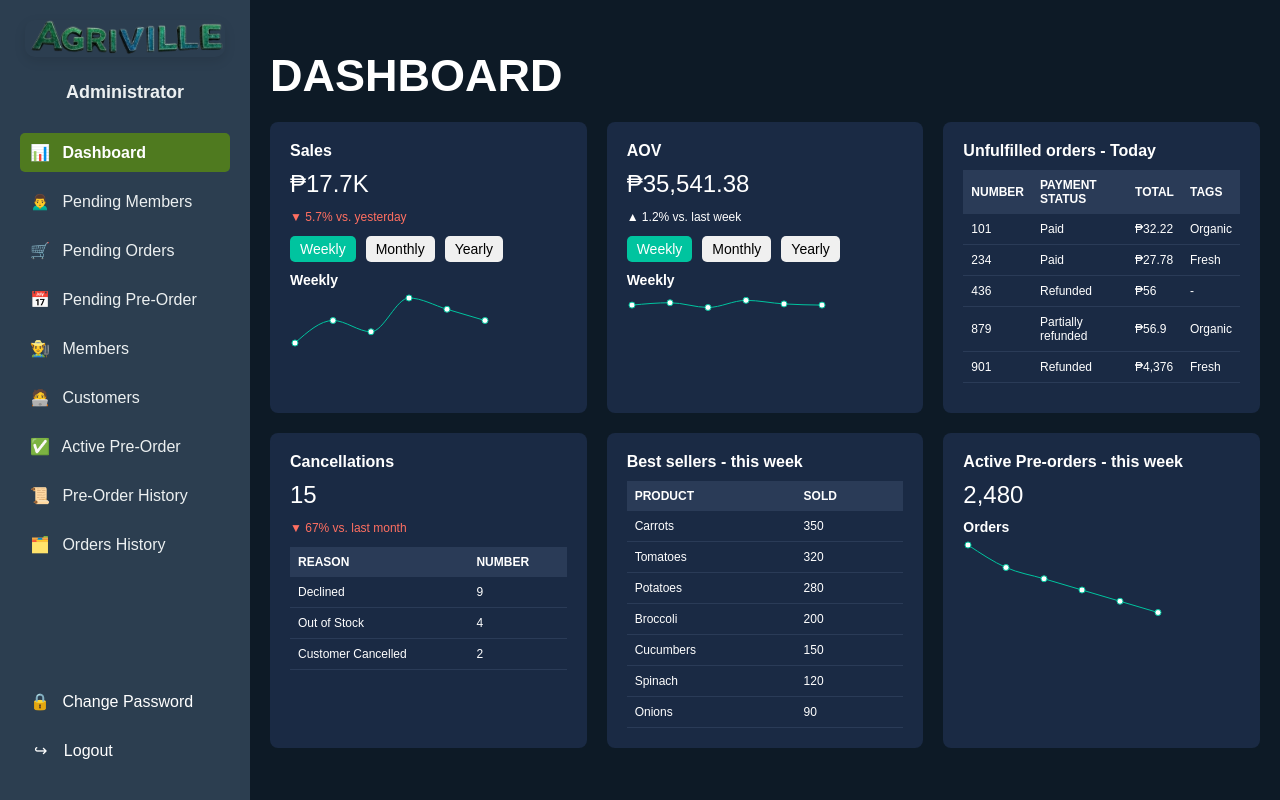
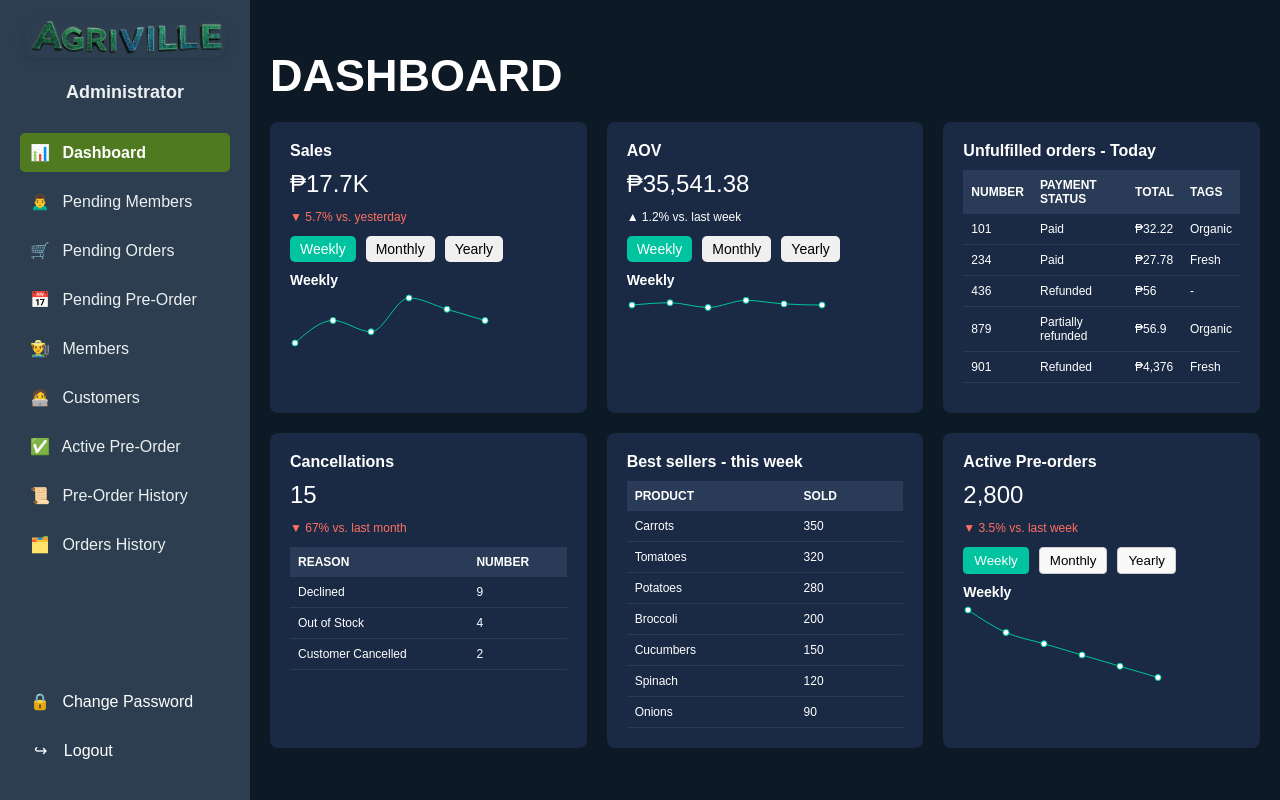
Before and after one commit to ZxCristian/farmhub-login, a React (Create React App) app: page /dashboard in a window 1280 px wide. Built offline with nearby package versions, Linux system fonts and the light colour scheme; sample sign-in values are in the browser's storage.

Commit message:
ArgiVille25042025v6

```diff
--- a/package.json
+++ b/package.json
@@ -10,10 +10,12 @@
     "react": "^19.1.0",
     "react-dom": "^19.1.0",
     "react-router-dom": "^7.5.1",
-    "react-scripts": "5.0.1",
+    "react-scripts": "^5.0.1",
+    "react-to-print": "^3.0.6",
     "recharts": "^2.15.3",
     "uuid": "^11.1.0",
-    "web-vitals": "^2.1.4"
+    "web-vitals": "^2.1.4",
+    "xlsx": "^0.18.5"
   },
   "scripts": {
     "start": "react-scripts start",
--- a/src/Dashboard.css
+++ b/src/Dashboard.css
@@ -1029,3 +1029,55 @@ tr.status-revoked {
   background: #007bff;
   color: #fff;
 }
+
+.pre-order-period-tabs {
+  display: flex;
+  gap: 10px;
+  margin: 10px 0;
+}
+
+.pre-order-period-tabs button {
+  padding: 5px 10px;
+  border: 1px solid #ccc;
+  background: #f9f9f9;
+  cursor: pointer;
+  border-radius: 4px;
+}
+
+.pre-order-period-tabs button.active {
+  background: #00C49F;
+  color: white;
+  border-color: #00C49F;
+}
+
+.search-bar {
+  display: flex;
+  align-items: center;
+  gap: 10px;
+}
+
+.action-btn.print {
+  background-color: #4a90e2;
+  color: white;
+  border: none;
+  padding: 8px 12px;
+  border-radius: 4px;
+  cursor: pointer;
+}
+
+.action-btn.excel {
+  background-color: #2e7d32;
+  color: white;
+  border: none;
+  padding: 8px 12px;
+  border-radius: 4px;
+  cursor: pointer;
+}
+
+.action-btn.print:hover {
+  background-color: #357abd;
+}
+
+.action-btn.excel:hover {
+  background-color: #1b5e20;
+}
--- a/src/components/ActivePreOrders.js
+++ b/src/components/ActivePreOrders.js
@@ -1,4 +1,5 @@
-import React, { useState } from 'react';
+import React, { useState, useRef } from 'react';
+import * as XLSX from 'xlsx';
 import Sidebar from './Sidebar';
 import '../Dashboard.css';
 
@@ -8,6 +9,7 @@ function ActivePreOrders() {
   const [selectedPreOrder, setSelectedPreOrder] = useState(null);
   const [recordsPerPage, setRecordsPerPage] = useState(10);
   const [currentPage, setCurrentPage] = useState(1);
+  const componentRef = useRef();
 
   // Sample data for active vegetable pre-orders with effective date and buyer
   const [preOrders] = useState([
@@ -201,6 +203,23 @@ function ActivePreOrders() {
     }
   };
 
+  // Excel export function
+  const exportToExcel = () => {
+    const worksheet = XLSX.utils.json_to_sheet(sortedPreOrders.map(preOrder => ({
+      'Product ID': preOrder.productId,
+      'Farmer': preOrder.farmer,
+      'Buyer': preOrder.buyer,
+      'Pre-Order': preOrder.preOrder,
+      'Quantity': preOrder.quantity,
+      'Price': preOrder.price,
+      'Effective Date': preOrder.effectiveDate,
+    })));
+    const workbook = XLSX.utils.book_new();
+    XLSX.utils.book_append_sheet(workbook, worksheet, 'PreOrders');
+    XLSX.writeFile(workbook, 'ActivePreOrders.xlsx');
+  };
+
+
   const renderPagination = () => {
     if (totalPages <= 1) return null;
 
@@ -245,6 +264,9 @@ function ActivePreOrders() {
       <div className="main-content">
         <h1>ACTIVE PRE-ORDERS</h1>
         <div className="search-bar">
+        <button className="action-btn excel" onClick={exportToExcel}>
+            Export to Excel
+          </button>
           <select
             value={recordsPerPage}
             onChange={handleRecordsPerPageChange}
@@ -262,8 +284,10 @@ function ActivePreOrders() {
             value={searchTerm}
             onChange={(e) => setSearchTerm(e.target.value)}
           />
+
+
         </div>
-        <div className="table-container">
+        <div className="table-container" ref={componentRef}>
           <table>
             <thead>
               <tr>
--- a/src/components/Dashboard.js
+++ b/src/components/Dashboard.js
@@ -65,7 +65,7 @@ const yearlyAovData = [
   { date: 'Dec', aov: 40000 },
 ];
 
-const preOrderData = [
+const weeklyPreOrderData = [
   { date: '1 Feb', orders: 800 },
   { date: '2 Feb', orders: 600 },
   { date: '3 Feb', orders: 500 },
@@ -74,9 +74,32 @@ const preOrderData = [
   { date: '6 Feb', orders: 200 },
 ];
 
+const monthlyPreOrderData = [
+  { date: 'Week 1', orders: 2500 },
+  { date: 'Week 2', orders: 2200 },
+  { date: 'Week 3', orders: 2000 },
+  { date: 'Week 4', orders: 1800 },
+];
+
+const yearlyPreOrderData = [
+  { date: 'Jan', orders: 10000 },
+  { date: 'Feb', orders: 9500 },
+  { date: 'Mar', orders: 9000 },
+  { date: 'Apr', orders: 8500 },
+  { date: 'May', orders: 8000 },
+  { date: 'Jun', orders: 7500 },
+  { date: 'Jul', orders: 7000 },
+  { date: 'Aug', orders: 6500 },
+  { date: 'Sep', orders: 6000 },
+  { date: 'Oct', orders: 5500 },
+  { date: 'Nov', orders: 5000 },
+  { date: 'Dec', orders: 4500 },
+];
+
 function Dashboard() {
   const [salesPeriod, setSalesPeriod] = useState('weekly');
   const [aovPeriod, setAovPeriod] = useState('weekly');
+  const [preOrderPeriod, setPreOrderPeriod] = useState('weekly');
 
   const getSalesData = () => {
     switch (salesPeriod) {
@@ -156,6 +179,38 @@ function Dashboard() {
     }
   };
 
+  const getPreOrderData = () => {
+    switch (preOrderPeriod) {
+      case 'weekly':
+        return weeklyPreOrderData;
+      case 'monthly':
+        return monthlyPreOrderData;
+      case 'yearly':
+        return yearlyPreOrderData;
+      default:
+        return weeklyPreOrderData;
+    }
+  };
+
+  const getPreOrderTotal = () => {
+    const data = getPreOrderData();
+    const total = data.reduce((sum, item) => sum + item.orders, 0);
+    return total.toLocaleString();
+  };
+
+  const getPreOrderChange = () => {
+    switch (preOrderPeriod) {
+      case 'weekly':
+        return '▼ 3.5% vs. last week';
+      case 'monthly':
+        return '▲ 1.8% vs. last month';
+      case 'yearly':
+        return '▲ 4.2% vs. last year';
+      default:
+        return '▼ 3.5% vs. last week';
+    }
+  };
+
   return (
     <div className="dashboard">
       <Sidebar activePage="Dashboard" />
@@ -215,6 +270,7 @@ function Dashboard() {
                 Monthly
               </button>
               <button
+                keep
                 className={aovPeriod === 'yearly' ? 'active' : ''}
                 onClick={() => setAovPeriod('yearly')}
               >
@@ -344,10 +400,35 @@ function Dashboard() {
             </table>
           </div>
           <div className="card pre-orders">
-            <h3>Active Pre-orders - this week</h3>
-            <p className="value">2,480</p>
-            <h4>Orders</h4>
-            <LineChart width={200} height={100} data={preOrderData}>
+            <h3>Active Pre-orders</h3>
+            <p className="value">{getPreOrderTotal()}</p>
+            <p className={`change ${preOrderPeriod === 'weekly' ? 'down' : 'up'}`}>
+              {getPreOrderChange()}
+            </p>
+            <div className="pre-order-period-tabs">
+              <button
+                className={preOrderPeriod === 'weekly' ? 'active' : ''}
+                onClick={() => setPreOrderPeriod('weekly')}
+              >
+                Weekly
+              </button>
+              <button
+                className={preOrderPeriod === 'monthly' ? 'active' : ''}
+                onClick={() => setPreOrderPeriod('monthly')}
+              >
+                Monthly
+              </button>
+              <button
+                className={preOrderPeriod === 'yearly' ? 'active' : ''}
+                onClick={() => setPreOrderPeriod('yearly')}
+              >
+                Yearly
+              </button>
+            </div>
+            <h4>
+              {preOrderPeriod.charAt(0).toUpperCase() + preOrderPeriod.slice(1)}
+            </h4>
+            <LineChart width={200} height={100} data={getPreOrderData()}>
               <Line type="monotone" dataKey="orders" stroke="#00C49F" />
               <XAxis dataKey="date" hide />
               <YAxis hide />
--- a/src/components/Members.js
+++ b/src/components/Members.js
@@ -1,4 +1,5 @@
 import React, { useState, useEffect, useMemo, useCallback, useRef } from 'react';
+import * as XLSX from 'xlsx';
 import Sidebar from './Sidebar';
 import Modal from './Modal';
 import '../Dashboard.css';
@@ -389,7 +390,26 @@ function Members() {
     }
   };
 
-
+  // Excel export function
+  const exportToExcel = () => {
+    const worksheet = XLSX.utils.json_to_sheet(
+      sortedMembers.map((member) => ({
+        'User ID': member.userId,
+        Name: member.name,
+        Address: member.address,
+        'Contact Number': member.contactNumber,
+        Email: member.email,
+        Status: member.status,
+        'Suspension Start': member.suspensionStart ? new Date(member.suspensionStart).toLocaleString() : '-',
+        'Suspension Duration': member.suspensionDuration ? `${member.suspensionDuration.days} days, ${member.suspensionDuration.hours} hours, ${member.suspensionDuration.minutes} minutes` : '-',
+        'Suspension Reason': member.suspensionReason || '-',
+        'Revoke Reason': member.revokeReason || '-',
+      }))
+    );
+    const workbook = XLSX.utils.book_new();
+    XLSX.utils.book_append_sheet(workbook, worksheet, 'Members');
+    XLSX.writeFile(workbook, 'Members.xlsx');
+  };
 
   const renderPagination = () => {
     if (totalPages <= 1) return null;
@@ -466,6 +486,9 @@ function Members() {
       <div className="main-content">
         <h1>MEMBERS</h1>
         <div className="search-bar">
+        <button className="action-btn excel" onClick={exportToExcel}>
+            Export to Excel
+          </button>
           <select
             value={recordsPerPage}
             onChange={handleRecordsPerPageChange}
@@ -492,6 +515,7 @@ function Members() {
             value={searchTerm}
             onChange={(e) => handleSearchChange(e.target.value)()}
           />
+
         </div>
 
         <div className="table-container">
--- a/src/components/OrdersHistory.js
+++ b/src/components/OrdersHistory.js
@@ -1,4 +1,5 @@
 import React, { useState } from 'react';
+import * as XLSX from 'xlsx';
 import Sidebar from './Sidebar';
 import '../Dashboard.css';
 
@@ -291,6 +292,24 @@ function OrdersHistory() {
     }
   };
 
+  // Excel export function
+  const exportToExcel = () => {
+    const worksheet = XLSX.utils.json_to_sheet(
+      sortedOrders.map((order) => ({
+        'Product ID': order.productId,
+        Name: order.name,
+        Order: order.order,
+        Quantity: order.quantity,
+        Price: order.price,
+        Status: order.status,
+        Date: order.date,
+      }))
+    );
+    const workbook = XLSX.utils.book_new();
+    XLSX.utils.book_append_sheet(workbook, worksheet, 'OrdersHistory');
+    XLSX.writeFile(workbook, 'OrdersHistory.xlsx');
+  };
+
   const renderPagination = () => {
     if (totalPages <= 1) return null;
 
@@ -335,6 +354,9 @@ function OrdersHistory() {
       <div className="main-content">
         <h1>ORDER HISTORY</h1>
         <div className="search-bar">
+        <button className="action-btn excel" onClick={exportToExcel}>
+            Export to Excel
+          </button>
           <select
             value={recordsPerPage}
             onChange={handleRecordsPerPageChange}
@@ -352,6 +374,7 @@ function OrdersHistory() {
             value={searchTerm}
             onChange={(e) => setSearchTerm(e.target.value)}
           />
+
         </div>
         <div className="table-container">
           <table>
--- a/src/components/PreOrdersHistory.js
+++ b/src/components/PreOrdersHistory.js
@@ -1,4 +1,5 @@
 import React, { useState } from 'react';
+import * as XLSX from 'xlsx';
 import Sidebar from './Sidebar';
 import '../Dashboard.css';
 
@@ -246,6 +247,24 @@ function PreOrdersHistory() {
     }
   };
 
+  // Excel export function
+  const exportToExcel = () => {
+    const worksheet = XLSX.utils.json_to_sheet(
+      sortedPreOrders.map((preOrder) => ({
+        'Product ID': preOrder.productId,
+        Farmer: preOrder.farmer,
+        'Pre-Order': preOrder.preOrder,
+        Quantity: preOrder.quantity,
+        Price: preOrder.price,
+        Status: preOrder.status,
+        Date: preOrder.date,
+      }))
+    );
+    const workbook = XLSX.utils.book_new();
+    XLSX.utils.book_append_sheet(workbook, worksheet, 'PreOrderHistory');
+    XLSX.writeFile(workbook, 'PreOrdersHistory.xlsx');
+  };
+
   const renderPagination = () => {
     if (totalPages <= 1) return null;
 
@@ -290,6 +309,9 @@ function PreOrdersHistory() {
       <div className="main-content">
         <h1>PRE-ORDERS HISTORY</h1>
         <div className="search-bar">
+        <button className="action-btn excel" onClick={exportToExcel}>
+            Export to Excel
+          </button>
           <select
             value={recordsPerPage}
             onChange={handleRecordsPerPageChange}
@@ -307,6 +329,7 @@ function PreOrdersHistory() {
             value={searchTerm}
             onChange={(e) => setSearchTerm(e.target.value)}
           />
+
         </div>
         <div className="table-container">
           <table>
```
Also changed, not shown: src/components/Customers.js (+24 -4 lines), 1 other file (tests, documents, lock files or other folders).
